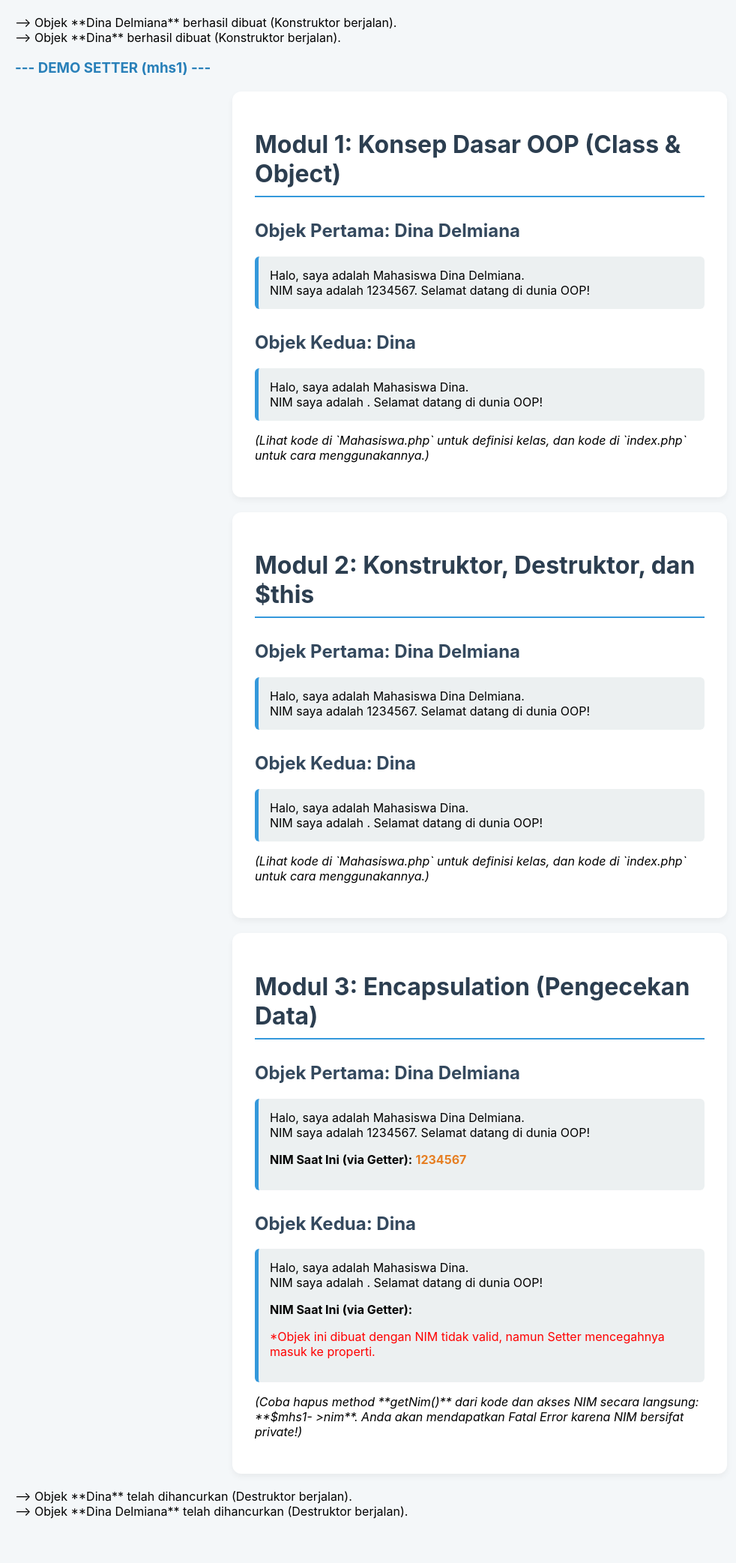
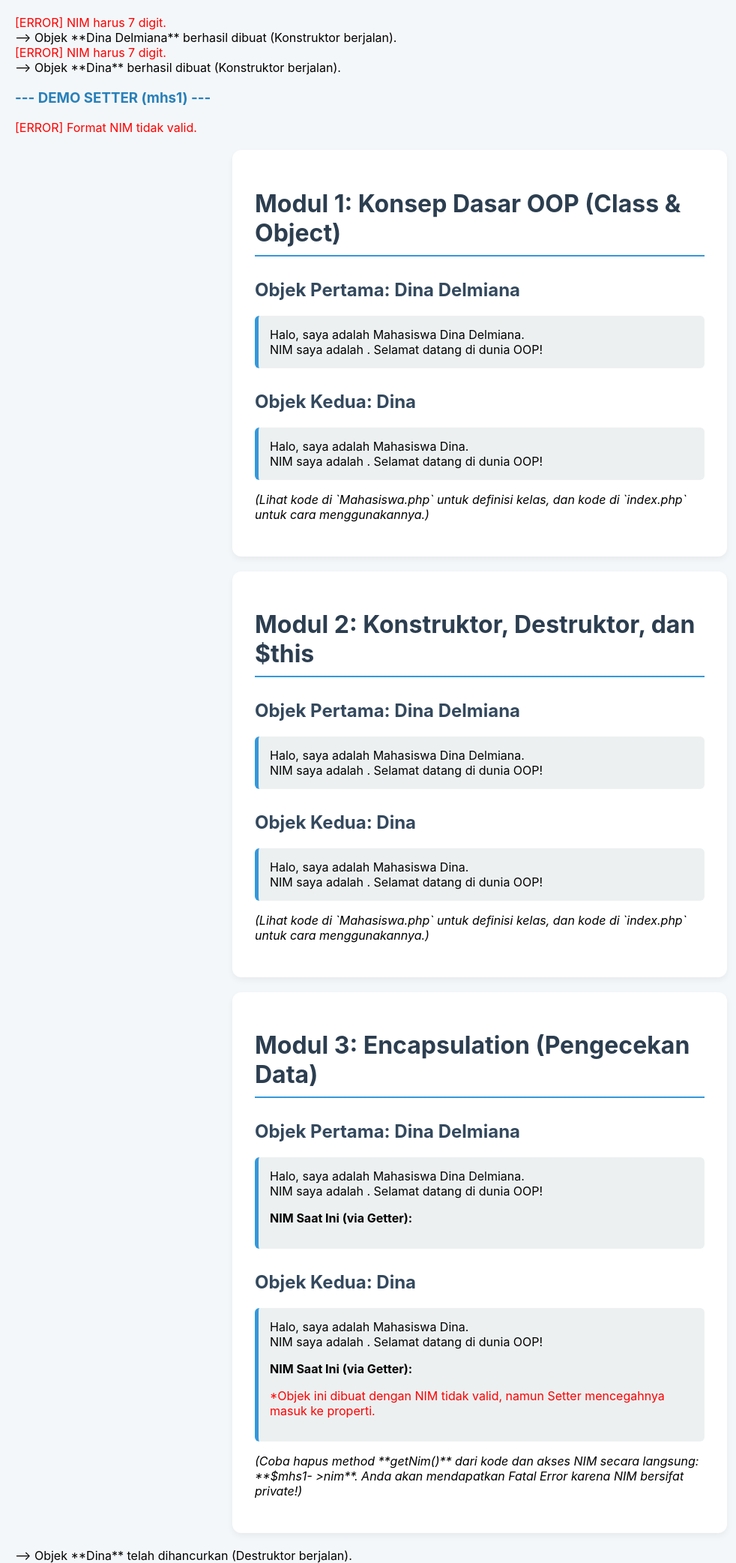
Before and after one commit to DinaDelmiana/Praktikum_Web2_Sem5, a PHP site: page / in a window 1280 px wide. Shown: the top 2084 px of the page at 75% size, without its empty margins (0-982 px from the left). Before the commit the page ends 2025 px from the top, so only its background shows below. Run offline with PHP 8.4, Linux system fonts and the light colour scheme.

Commit message:
Update Mahasiswa.php (Modul 3)

```diff
--- a/Mahasiswa.php
+++ b/Mahasiswa.php
@@ -14,23 +14,33 @@ class Mahasiswa
     {
     // Menggunakan $this untuk mengisi properti kelas
      $this->nama = $nama;
-     $this->setNim = ($nim);
+     $this->setNim($nim);
 
      echo "--> Objek **{$this->nama}** berhasil dibuat (Konstruktor berjalan).<br>";
     }
 
     public function setNim($nim)
     {
-      // Validasi Sederhana: NIM harus memiliki panjang 7
-      if (strlen($nim) === 7) {
-          $this->nim = $nim;
-          return true;
-      } else {
-         echo "<span style='color: red;'>[ERROR ENKAPSULASI] NIM '{$nim}' tidak valid (Harus 7
-         digit). NIM tidak diubah.</span><br>";
-         return false;
-      }
-   }
+  $nim = trim($nim);
+
+        if (!ctype_digit($nim)) {
+            echo "<span style='color:red;'>[ERROR] NIM hanya boleh angka.</span><br>";
+            return false;
+        }
+
+        if (strlen($nim) !== 7) {
+            echo "<span style='color:red;'>[ERROR] NIM harus 7 digit.</span><br>";
+            return false;
+        }
+
+        if ($nim[0] !== '2') {
+            echo "<span style='color:red;'>[ERROR] Format NIM tidak valid.</span><br>";
+            return false;
+        }
+
+        $this->nim = $nim;
+        return true;
+    }
 
     /**
     * 🔓 Getter (Accessor) untuk properti NIM.
@@ -56,7 +66,7 @@ class Mahasiswa
      {
 
                // Menggunakan Getter untuk memastikan nilainya bisa diakses jika properti dibuat private
-               $nim_display = $this->nim ?? 'N/A';
+
                echo "--> Objek **{$this->nama}** telah dihancurkan (Destruktor berjalan).<br>";
      }
 }
```
